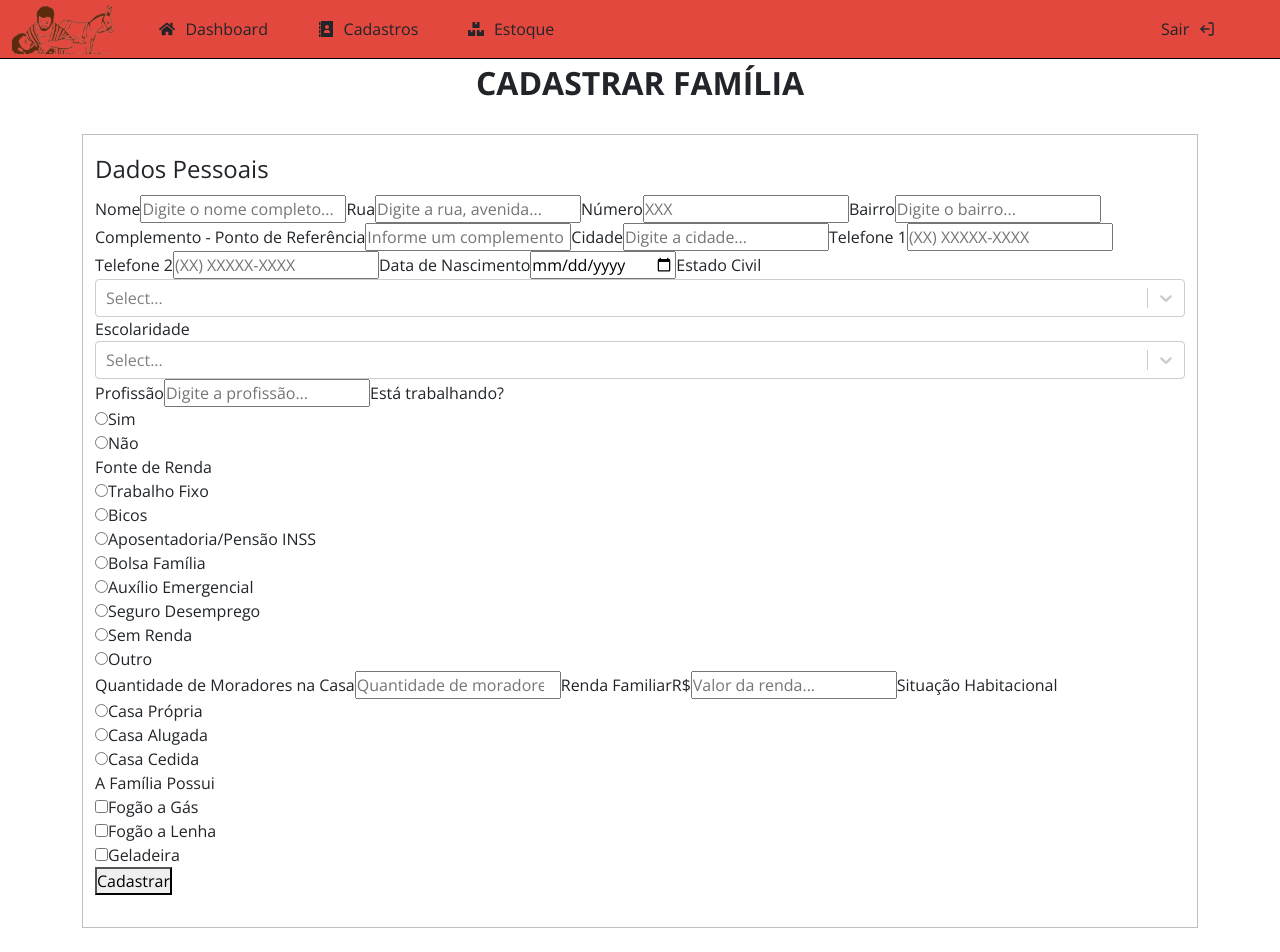
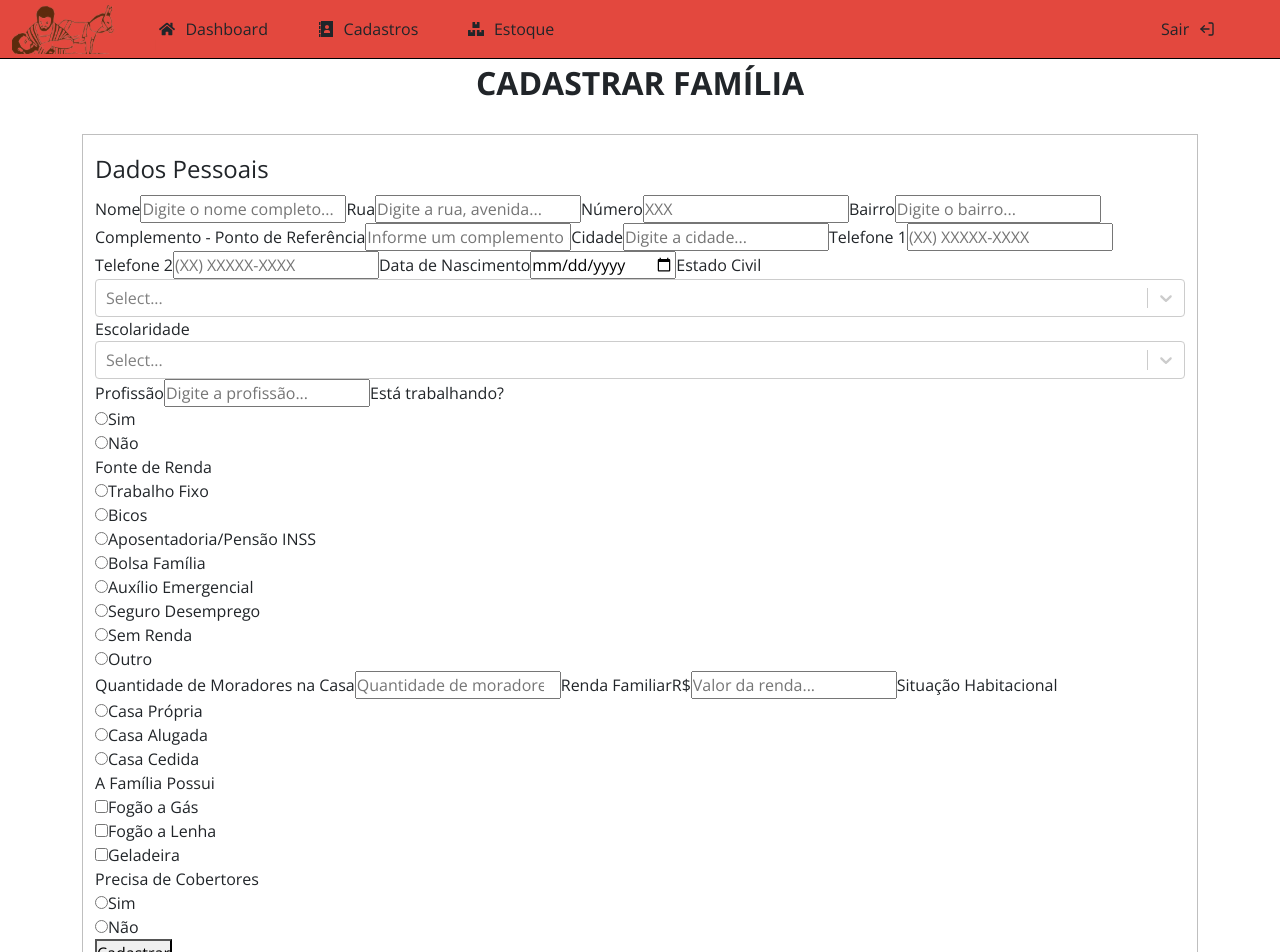
Before and after one commit to FabricioCruzz/Projeto-Bom-Samaritano-v2, a React (Create React App) app: page /cadastros/cadastrar in a window 1280 px wide. Shown: the top 952 px of the page. Before the commit the page ends 928 px from the top, so only its background shows below. Built offline with nearby package versions, Linux system fonts and the light colour scheme.

Commit message:
Fix htmlFor dos labels no RadioButton

```diff
--- a/src/components/cadastros/cadastrarFamilias/CadastroFamilias.js
+++ b/src/components/cadastros/cadastrarFamilias/CadastroFamilias.js
@@ -23,7 +23,7 @@ const optionsSchoolLevel = [
     { value: 'ensino superior completo', label: 'Ensino Superior Completo' },
 ]
 
-const optionsIsWorking = [
+const optionsYesOrNo = [
     { value: 'sim', label: 'Sim' },
     { value: 'nao', label: 'Não' },
 ]
@@ -77,6 +77,8 @@ const CadastroFamilias = () =>{
                     familyIncome: '',
                     housingSituation: '',
                     appliances: [],
+                    needBlankets: '',
+
 
                 }}
                 onSubmit={values => {
@@ -190,7 +192,7 @@ const CadastroFamilias = () =>{
                                     component={ CustomRadioButton }
                                     id="isWorking"
                                     name="isWorking"
-                                    options={ optionsIsWorking }
+                                    options={ optionsYesOrNo }
                                     />
 
                                     <label htmlFor="srcIncome">Fonte de Renda</label>
@@ -236,6 +238,13 @@ const CadastroFamilias = () =>{
                                     options={ optionsAppliances }
                                     />
 
+                                    <label htmlFor="needBlankets">Precisa de Cobertores</label>
+                                    <Field
+                                    component={ CustomRadioButton }
+                                    id="needBlankets"
+                                    name="needBlankets"
+                                    options={ optionsYesOrNo }
+                                    />
 
 
                                     {/* TODO: Continuar implementando o fomulário */}
--- a/src/components/customRadioButton/RadioButton.js
+++ b/src/components/customRadioButton/RadioButton.js
@@ -7,13 +7,13 @@ const RadioButton = ({ options, name, onChange, onBlur }) => {
     return (
       <div key={ option.label }>
           <input type="radio"
-          id={ option.value }
+          id={ `${ name }-${ option.value }`}
           name={ name }
           value={ option.value }
           onChange={ e => onChange(e.target) }
           onBlur={ onBlur }
           />
-        <label htmlFor={ option.value }>{ option.label }</label>
+        <label htmlFor={ `${ name }-${ option.value }` }>{ option.label }</label>
         </div>
       )
     })
```
